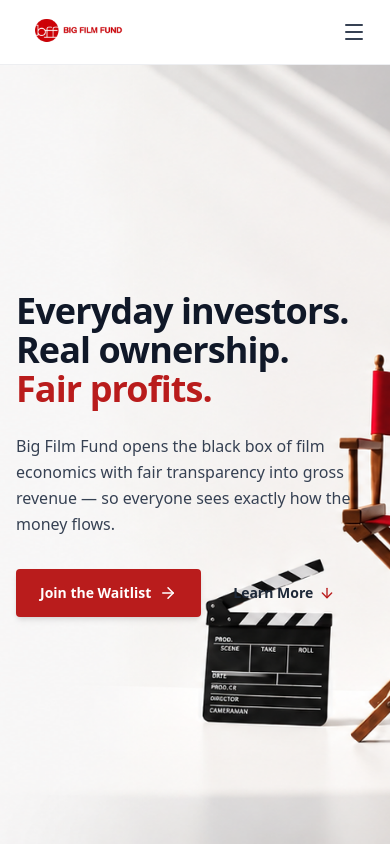
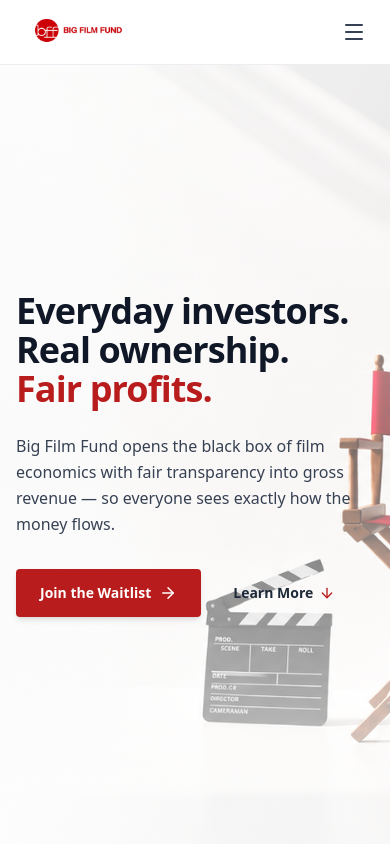
Before and after one commit to ChHashim88/bff3, a Next.js app: page / in a window 390 px wide. Shown: the top 844 px of the page. Built offline with nearby package versions, Linux system fonts and the light colour scheme.

Commit message:
style: center director chair subject in mobile Hero background with creative mobile backdrop layer

```diff
--- a/src/components/sections/Hero.tsx
+++ b/src/components/sections/Hero.tsx
@@ -18,8 +18,10 @@ export default function Hero({ onOpenWaitlist }: HeroProps) {
           alt="Hero Background"
           fill
           priority
-          className="object-cover object-center"
+          className="object-cover object-[50%_55%] sm:object-center transition-all duration-500"
         />
+        {/* Creative Mobile Subtle Gradient Overlay to maximize text legibility while centering chair image */}
+        <div className="block sm:hidden absolute inset-0 bg-gradient-to-b from-white/70 via-white/40 to-white/80 pointer-events-none" />
       </div>
 
       <div className="relative z-10 max-w-7xl mx-auto px-4 sm:px-6 lg:px-8 w-full py-16 sm:py-20 lg:py-24">
```
